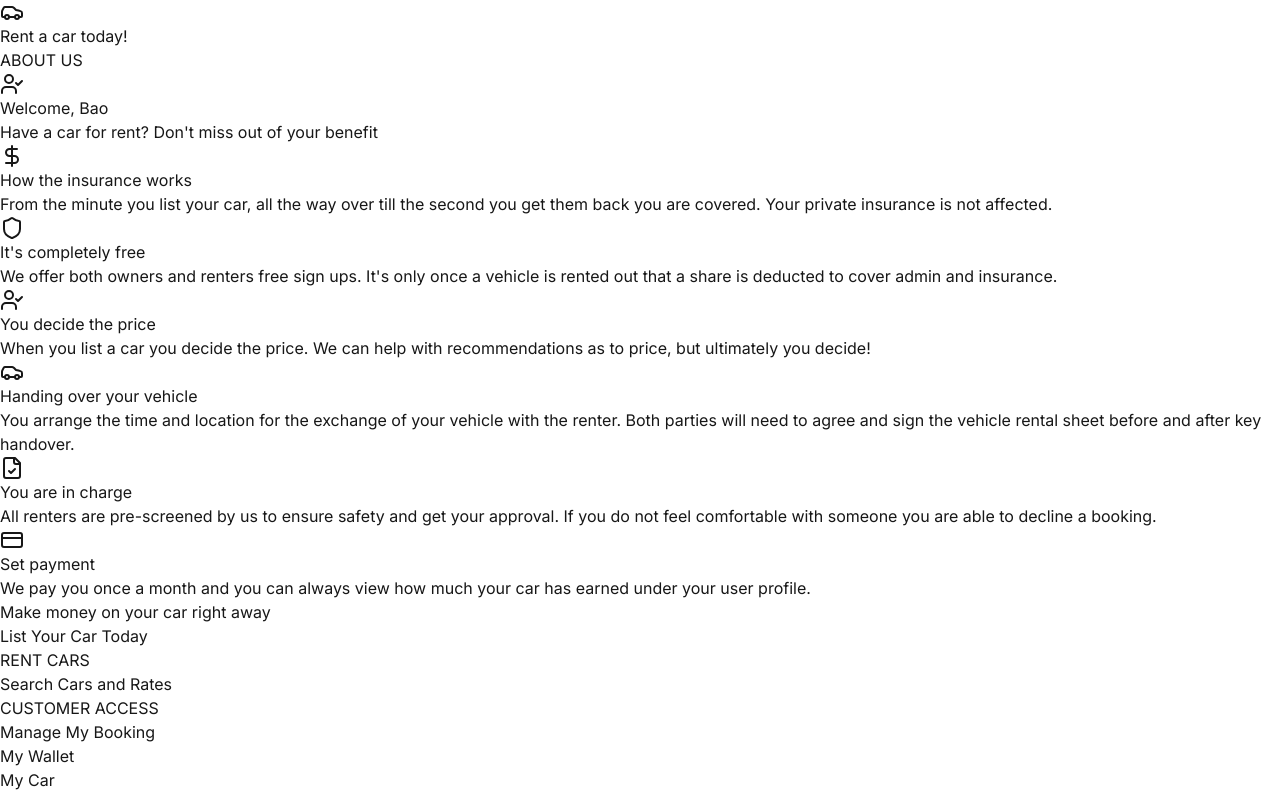
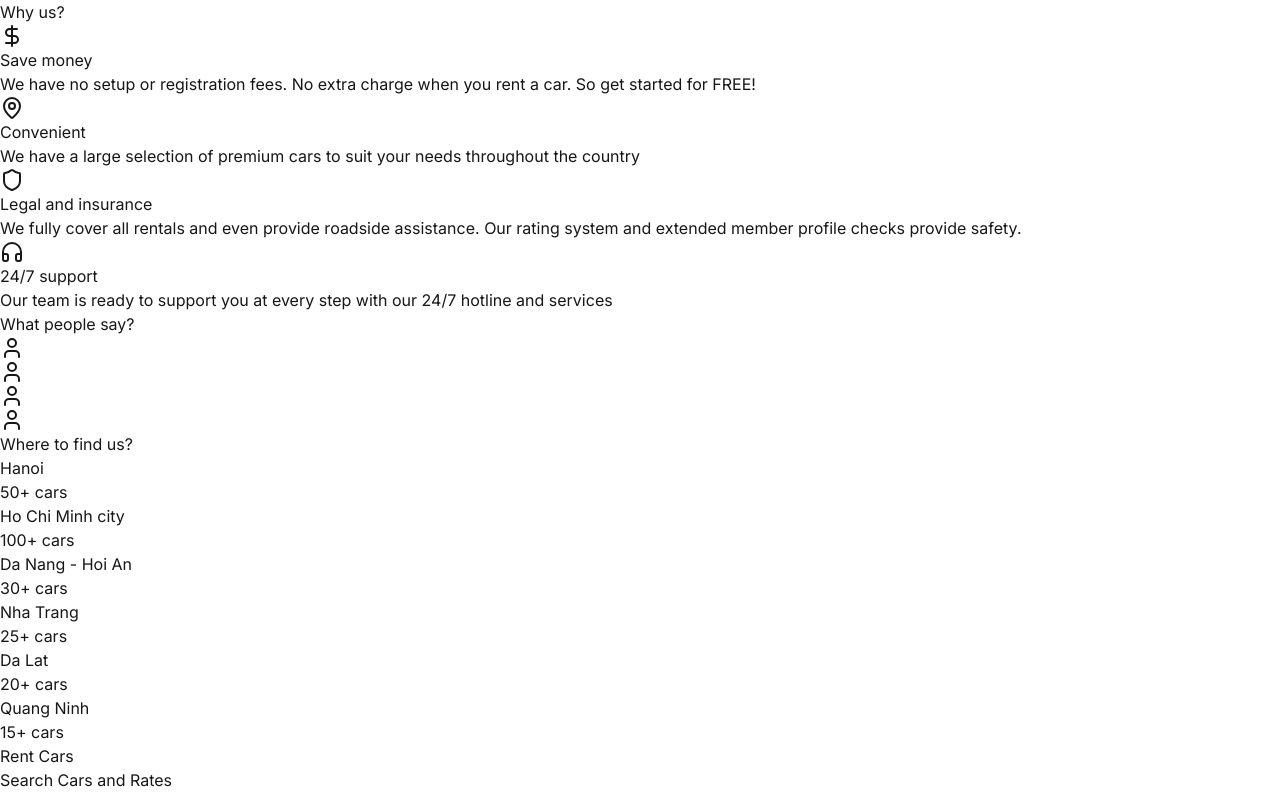
Before and after one commit to tmq3007/CarRental_FrontEnd, a Next.js app in the folder car-rental/: page / in a window 1280 px wide. Shown: the top 796 px of the page. Built offline with nearby package versions, Linux system fonts and the light colour scheme; no server answers.

Commit message:
Initial commit add rtk query redux

```diff
--- a/car-rental/src/app/layout.tsx
+++ b/car-rental/src/app/layout.tsx
@@ -1,7 +1,6 @@
-// app/layout.tsx
 import "@/app/globals.css"
 import { Inter } from "next/font/google"
-import { ReactNode } from "react"
+import type { ReactNode } from "react"
 import { ThemeProvider } from "@/components/theme-provider"
 import { ReduxProvider } from "@/components/redux-provider" // <-- Import Provider
 
--- a/car-rental/src/app/page.tsx
+++ b/car-rental/src/app/page.tsx
@@ -1,10 +1,9 @@
 "use client"
 
 import Link from "next/link"
-import { Car, DollarSign, Shield, UserCheck, FileCheck, CreditCard } from "lucide-react"
 import {useGetCarsQuery} from "@/lib/services/carApi";
 import {Button} from "@/components/ui/button";
-
+import { DollarSign, MapPin, Shield, Headphones, User } from "lucide-react"
 export default function Home() {
   // This will fetch cars but won't break if the API isn't ready
   const { data: cars = [], isLoading, error } = useGetCarsQuery(undefined, {
@@ -15,133 +14,180 @@ export default function Home() {
   console.log("data", cars)
 
   return (
-      <div className="flex flex-col min-h-screen">
-        <header className="bg-zinc-700 text-white">
-          <div className="container mx-auto flex items-center justify-between p-4">
-            <div className="flex items-center gap-2">
-              <Car className="h-6 w-6" />
-              <h1 className="text-xl font-bold">Rent a car today!</h1>
+      <main className="min-h-screen">
+        {/* Why us section */}
+        <section className="py-12 px-4 md:px-6 lg:px-8 border-b">
+          <div className="max-w-7xl mx-auto">
+            <h2 className="text-2xl font-bold mb-8">Why us?</h2>
+            <div className="grid grid-cols-1 md:grid-cols-2 lg:grid-cols-4 gap-6">
+              <div className="border p-6 flex flex-col items-center text-center">
+                <div className="w-12 h-12 bg-gray-100 rounded-full flex items-center justify-center mb-4">
+                  <DollarSign className="h-6 w-6" />
                 </div>
-            <div className="flex items-center gap-4">
-              <Link href="/about" className="text-sm hover:underline">
-                ABOUT US
-              </Link>
-              <div className="flex items-center gap-2">
-                <UserCheck className="h-5 w-5" />
-                <span className="text-sm">Welcome, Bao</span>
-              </div>
-            </div>
-          </div>
-        </header>
-
-        <main className="flex-1">
-          <section className="bg-gray-200 py-8">
-            <div className="container mx-auto px-4">
-              <h2 className="text-xl font-semibold mb-6">Have a car for rent? Don&apos;t miss out of your benefit</h2>
-
-              <div className="grid grid-cols-1 md:grid-cols-3 gap-6">
-                <div className="bg-white p-6 rounded-md shadow-sm">
-                  <div className="flex items-center gap-2 mb-3">
-                    <div className="bg-gray-200 p-2 rounded">
-                      <DollarSign className="h-5 w-5 text-gray-700" />
-                    </div>
-                    <h3 className="font-medium">How the insurance works</h3>
-                  </div>
+                <h3 className="font-semibold mb-3">Save money</h3>
                 <p className="text-sm text-gray-600">
-                    From the minute you list your car, all the way over till the second you get them back you are covered.
-                    Your private insurance is not affected.
+                  We have no setup or registration fees. No extra charge when you rent a car. So get started for FREE!
                 </p>
               </div>
 
-                <div className="bg-white p-6 rounded-md shadow-sm">
-                  <div className="flex items-center gap-2 mb-3">
-                    <div className="bg-gray-200 p-2 rounded">
-                      <Shield className="h-5 w-5 text-gray-700" />
+              <div className="border p-6 flex flex-col items-center text-center">
+                <div className="w-12 h-12 bg-gray-100 rounded-full flex items-center justify-center mb-4">
+                  <MapPin className="h-6 w-6" />
                 </div>
-                    <h3 className="font-medium">It&apos;s completely free</h3>
-                  </div>
+                <h3 className="font-semibold mb-3">Convenient</h3>
                 <p className="text-sm text-gray-600">
-                    We offer both owners and renters free sign ups. It&apos;s only once a vehicle is rented out that a
-                    share is deducted to cover admin and insurance.
+                  We have a large selection of premium cars to suit your needs throughout the country
                 </p>
               </div>
 
-                <div className="bg-white p-6 rounded-md shadow-sm">
-                  <div className="flex items-center gap-2 mb-3">
-                    <div className="bg-gray-200 p-2 rounded">
-                      <UserCheck className="h-5 w-5 text-gray-700" />
+              <div className="border p-6 flex flex-col items-center text-center">
+                <div className="w-12 h-12 bg-gray-100 rounded-full flex items-center justify-center mb-4">
+                  <Shield className="h-6 w-6" />
                 </div>
-                    <h3 className="font-medium">You decide the price</h3>
-                  </div>
+                <h3 className="font-semibold mb-3">Legal and insurance</h3>
                 <p className="text-sm text-gray-600">
-                    When you list a car you decide the price. We can help with recommendations as to price, but ultimately
-                    you decide!
+                  We fully cover all rentals and even provide roadside assistance. Our rating system and extended member
+                  profile checks provide safety.
                 </p>
               </div>
 
-                <div className="bg-white p-6 rounded-md shadow-sm">
-                  <div className="flex items-center gap-2 mb-3">
-                    <div className="bg-gray-200 p-2 rounded">
-                      <Car className="h-5 w-5 text-gray-700" />
+              <div className="border p-6 flex flex-col items-center text-center">
+                <div className="w-12 h-12 bg-gray-100 rounded-full flex items-center justify-center mb-4">
+                  <Headphones className="h-6 w-6" />
                 </div>
-                    <h3 className="font-medium">Handing over your vehicle</h3>
-                  </div>
+                <h3 className="font-semibold mb-3">24/7 support</h3>
                 <p className="text-sm text-gray-600">
-                    You arrange the time and location for the exchange of your vehicle with the renter. Both parties will
-                    need to agree and sign the vehicle rental sheet before and after key handover.
-                  </p>
-                </div>
-
-                <div className="bg-white p-6 rounded-md shadow-sm">
-                  <div className="flex items-center gap-2 mb-3">
-                    <div className="bg-gray-200 p-2 rounded">
-                      <FileCheck className="h-5 w-5 text-gray-700" />
-                    </div>
-                    <h3 className="font-medium">You are in charge</h3>
-                  </div>
-                  <p className="text-sm text-gray-600">
-                    All renters are pre-screened by us to ensure safety and get your approval. If you do not feel
-                    comfortable with someone you are able to decline a booking.
-                  </p>
-                </div>
-
-                <div className="bg-white p-6 rounded-md shadow-sm">
-                  <div className="flex items-center gap-2 mb-3">
-                    <div className="bg-gray-200 p-2 rounded">
-                      <CreditCard className="h-5 w-5 text-gray-700" />
-                    </div>
-                    <h3 className="font-medium">Set payment</h3>
-                  </div>
-                  <p className="text-sm text-gray-600">
-                    We pay you once a month and you can always view how much your car has earned under your user profile.
+                  Our team is ready to support you at every step with our 24/7 hotline and services
                 </p>
               </div>
             </div>
           </div>
         </section>
 
-          <section className="py-10">
-            <div className="container mx-auto px-4">
-              <div className="text-center mb-6">
-                <h2 className="text-2xl font-bold">Make money on your car right away</h2>
+        {/* What people say section */}
+        <section className="py-12 px-4 md:px-6 lg:px-8 border-b">
+          <div className="max-w-7xl mx-auto">
+            <h2 className="text-2xl font-bold mb-8">What people say?</h2>
+            <div className="grid grid-cols-1 md:grid-cols-2 gap-8">
+              <div className="flex gap-4">
+                <div className="flex-shrink-0">
+                  <div className="w-12 h-12 bg-gray-200 rounded-full flex items-center justify-center">
+                    <User className="h-6 w-6 text-gray-500" />
                   </div>
-              <div className="flex justify-center">
-                <button className="bg-blue-500 hover:bg-blue-600 text-white px-8 py-3 rounded-md text-lg font-medium">
-                  List Your Car Today
-                </button>
+                </div>
+                <div>
+                  <div className="h-4 bg-gray-300 rounded w-3/4 mb-2"></div>
+                  <div className="h-4 bg-gray-300 rounded w-full mb-2"></div>
+                  <div className="h-4 bg-gray-300 rounded w-5/6"></div>
+                </div>
+              </div>
+
+              <div className="flex gap-4">
+                <div className="flex-shrink-0">
+                  <div className="w-12 h-12 bg-gray-200 rounded-full flex items-center justify-center">
+                    <User className="h-6 w-6 text-gray-500" />
+                  </div>
+                </div>
+                <div>
+                  <div className="h-4 bg-gray-300 rounded w-3/4 mb-2"></div>
+                  <div className="h-4 bg-gray-300 rounded w-full mb-2"></div>
+                  <div className="h-4 bg-gray-300 rounded w-5/6"></div>
+                </div>
+              </div>
+
+              <div className="flex gap-4">
+                <div className="flex-shrink-0">
+                  <div className="w-12 h-12 bg-gray-200 rounded-full flex items-center justify-center">
+                    <User className="h-6 w-6 text-gray-500" />
+                  </div>
+                </div>
+                <div>
+                  <div className="h-4 bg-gray-300 rounded w-3/4 mb-2"></div>
+                  <div className="h-4 bg-gray-300 rounded w-full mb-2"></div>
+                  <div className="h-4 bg-gray-300 rounded w-5/6"></div>
+                </div>
+              </div>
+
+              <div className="flex gap-4">
+                <div className="flex-shrink-0">
+                  <div className="w-12 h-12 bg-gray-200 rounded-full flex items-center justify-center">
+                    <User className="h-6 w-6 text-gray-500" />
+                  </div>
+                </div>
+                <div>
+                  <div className="h-4 bg-gray-300 rounded w-3/4 mb-2"></div>
+                  <div className="h-4 bg-gray-300 rounded w-full mb-2"></div>
+                  <div className="h-4 bg-gray-300 rounded w-5/6"></div>
+                </div>
+              </div>
             </div>
           </div>
         </section>
-        </main>
 
-        <footer className="bg-gray-200 py-8">
-          <div className="container mx-auto px-4">
-            <div className="grid grid-cols-1 md:grid-cols-3 gap-8">
+        {/* Where to find us section */}
+        <section className="py-12 px-4 md:px-6 lg:px-8 border-b">
+          <div className="max-w-7xl mx-auto">
+            <h2 className="text-2xl font-bold mb-8">Where to find us?</h2>
+            <div className="grid grid-cols-1 sm:grid-cols-2 lg:grid-cols-3 gap-6">
+              <div className="relative bg-gray-300 aspect-[4/3] flex items-center justify-center">
+                <div className="absolute inset-0 bg-black/20"></div>
+                <div className="relative text-white text-center">
+                  <h3 className="text-xl font-bold">Hanoi</h3>
+                  <p className="text-sm">50+ cars</p>
+                </div>
+              </div>
+
+              <div className="relative bg-gray-300 aspect-[4/3] flex items-center justify-center">
+                <div className="absolute inset-0 bg-black/20"></div>
+                <div className="relative text-white text-center">
+                  <h3 className="text-xl font-bold">Ho Chi Minh city</h3>
+                  <p className="text-sm">100+ cars</p>
+                </div>
+              </div>
+
+              <div className="relative bg-gray-300 aspect-[4/3] flex items-center justify-center">
+                <div className="absolute inset-0 bg-black/20"></div>
+                <div className="relative text-white text-center">
+                  <h3 className="text-xl font-bold">Da Nang - Hoi An</h3>
+                  <p className="text-sm">30+ cars</p>
+                </div>
+              </div>
+
+              <div className="relative bg-gray-300 aspect-[4/3] flex items-center justify-center">
+                <div className="absolute inset-0 bg-black/20"></div>
+                <div className="relative text-white text-center">
+                  <h3 className="text-xl font-bold">Nha Trang</h3>
+                  <p className="text-sm">25+ cars</p>
+                </div>
+              </div>
+
+              <div className="relative bg-gray-300 aspect-[4/3] flex items-center justify-center">
+                <div className="absolute inset-0 bg-black/20"></div>
+                <div className="relative text-white text-center">
+                  <h3 className="text-xl font-bold">Da Lat</h3>
+                  <p className="text-sm">20+ cars</p>
+                </div>
+              </div>
+
+              <div className="relative bg-gray-300 aspect-[4/3] flex items-center justify-center">
+                <div className="absolute inset-0 bg-black/20"></div>
+                <div className="relative text-white text-center">
+                  <h3 className="text-xl font-bold">Quang Ninh</h3>
+                  <p className="text-sm">15+ cars</p>
+                </div>
+              </div>
+            </div>
+          </div>
+        </section>
+
+        {/* Footer */}
+        <footer className="py-8 px-4 md:px-6 lg:px-8">
+          <div className="max-w-7xl mx-auto grid grid-cols-1 md:grid-cols-3 gap-8">
             <div>
-                <h3 className="font-semibold mb-4 text-gray-700">RENT CARS</h3>
+              <h3 className="font-bold text-sm uppercase tracking-wider mb-4">Rent Cars</h3>
               <ul className="space-y-2">
                 <li>
-                    <Link href="/search" className="text-sm text-gray-600 hover:text-gray-900">
+                  <Link href="#" className="text-sm text-gray-600 hover:text-gray-900">
                     Search Cars and Rates
                   </Link>
                 </li>
@@ -149,25 +195,25 @@ export default function Home() {
             </div>
 
             <div>
-                <h3 className="font-semibold mb-4 text-gray-700">CUSTOMER ACCESS</h3>
+              <h3 className="font-bold text-sm uppercase tracking-wider mb-4">Customer Access</h3>
               <ul className="space-y-2">
                 <li>
-                    <Link href="/booking" className="text-sm text-gray-600 hover:text-gray-900">
+                  <Link href="#" className="text-sm text-gray-600 hover:text-gray-900">
                     Manage My Booking
                   </Link>
                 </li>
                 <li>
-                    <Link href="/wallet" className="text-sm text-gray-600 hover:text-gray-900">
+                  <Link href="#" className="text-sm text-gray-600 hover:text-gray-900">
                     My Wallet
                   </Link>
                 </li>
                 <li>
-                    <Link href="/car" className="text-sm text-gray-600 hover:text-gray-900">
+                  <Link href="#" className="text-sm text-gray-600 hover:text-gray-900">
                     My Car
                   </Link>
                 </li>
                 <li>
-                    <Link href="/login" className="text-sm text-gray-600 hover:text-gray-900">
+                  <Link href="#" className="text-sm text-gray-600 hover:text-gray-900">
                     Log In
                   </Link>
                 </li>
@@ -175,18 +221,17 @@ export default function Home() {
             </div>
 
             <div>
-                <h3 className="font-semibold mb-4 text-gray-700">JOIN US</h3>
+              <h3 className="font-bold text-sm uppercase tracking-wider mb-4">Join Us</h3>
               <ul className="space-y-2">
                 <li>
-                    <Link href="/signup" className="text-sm text-gray-600 hover:text-gray-900">
+                  <Link href="#" className="text-sm text-gray-600 hover:text-gray-900">
                     New User Sign Up
                   </Link>
                 </li>
               </ul>
             </div>
           </div>
-          </div>
         </footer>
-      </div>
+      </main>
   )
 }
```
Also changed, not shown: car-rental/tailwind.config.js (deleted, +0 -8 lines). Lines whose indentation alone changed are shown as unchanged.
